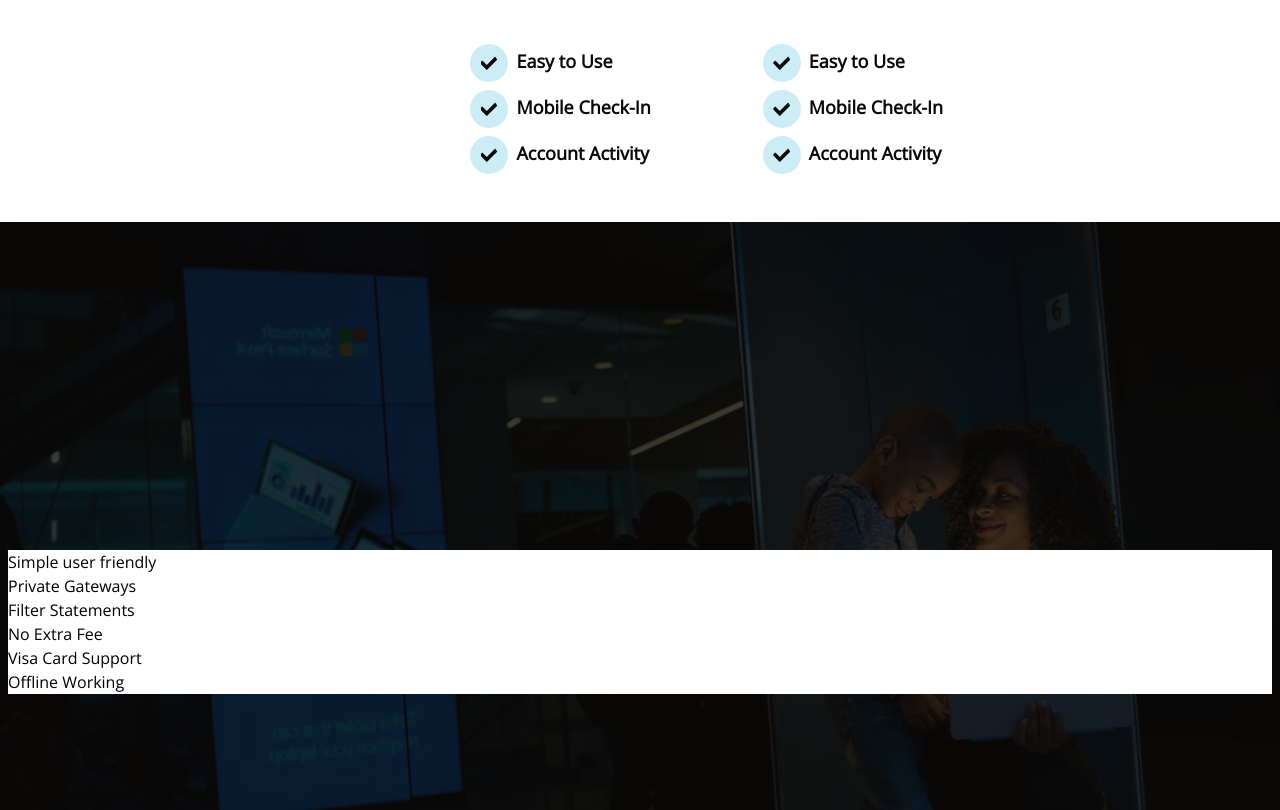
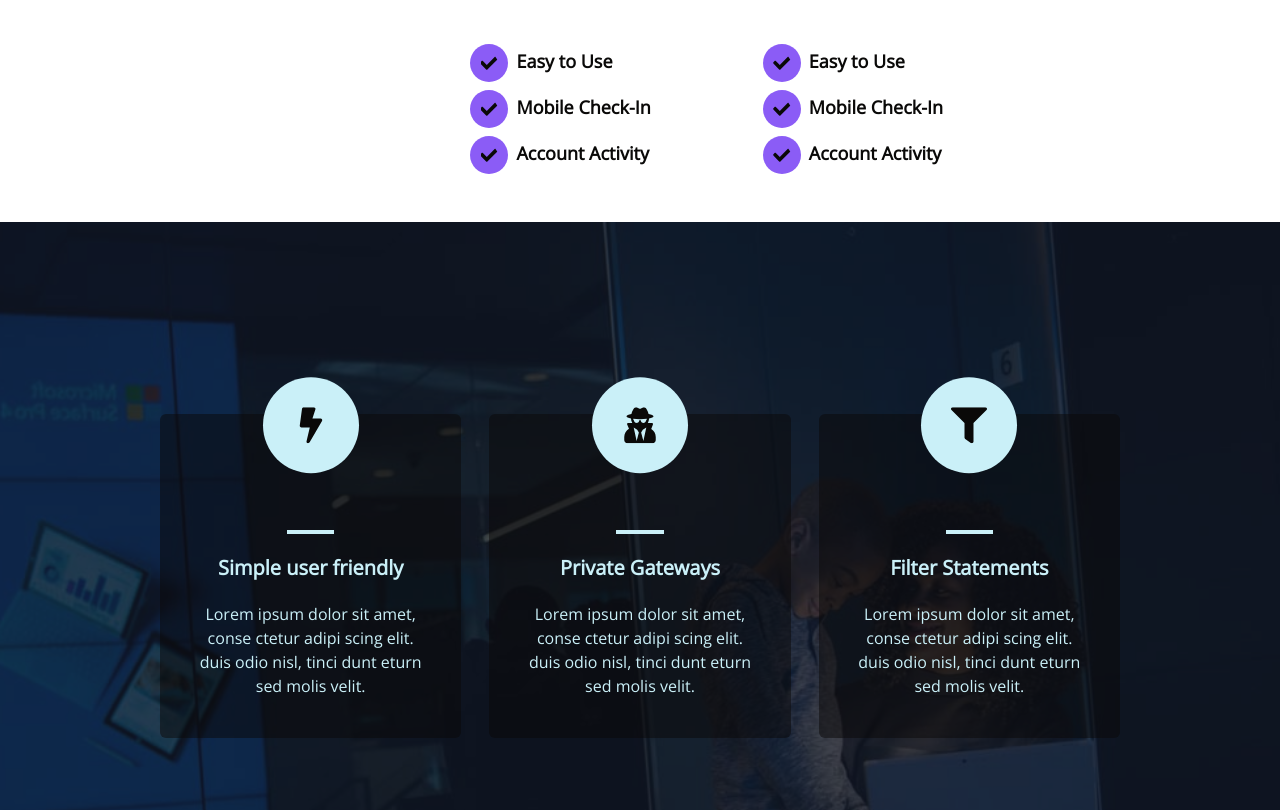
Before and after one commit to Victor-Umeh/gApp, a Next.js app: page / in a window 1280 px wide. Shown: the part 1940-2750 px from the top of the page. Built offline with nearby package versions, Linux system fonts and the light colour scheme.

Commit message:
features

```diff
--- a/src/app/page.tsx
+++ b/src/app/page.tsx
@@ -19,7 +19,7 @@ export default function Home() {
         <OverviewSection />
         <FeaturesSection />
 
-        {/* <MobileNav /> */}
+        <MobileNav />
       </main>
       {/* <Footer /> */}
     </>
--- a/src/components/features.tsx
+++ b/src/components/features.tsx
@@ -3,11 +3,16 @@ import { featuresData } from "@/utils/constants";
 
 const FeaturesSection = () => {
   return (
-    <section className="relative flex items-center justify-center min-h-screen p-2 bg-center bg-no-repeat bg-cover bg-support lg:bg-right">
-      <div className="absolute inset-0 backdrop-blur-4 opacity-80 bg-secondary" />
-      <section className="z-10 w-full bg-white">
+    <section className="relative flex justify-center min-h-screen  bg-center bg-no-repeat bg-cover bg-support lg:bg-right pt-[12rem] pb-[6rem]">
+      <div className="absolute inset-0 bg-gray-900/80" />
+
+      <section className="z-[5] w-[90%] grid mx-auto md:grid-cols-2 lg:grid-cols-3 gap-x-7 gap-y-[7rem] place-items-center md:px-[6rem]">
         {featuresData.map((data) => (
-          <FeatureCard>{data.heading}</FeatureCard>
+          <FeatureCard
+            heading={data.heading}
+            paragraph={data.paragraph}
+            Icon={data.Icon}
+          />
         ))}
       </section>
     </section>
--- a/src/components/intro.tsx
+++ b/src/components/intro.tsx
@@ -7,7 +7,7 @@ const IntroSection = () => {
   return (
     <header className="relative flex items-end justify-center min-h-screen bg-center bg-no-repeat bg-cover bg-hero lg:bg-right md:items-center font-roboto">
       <NavBar />
-      <div className="absolute w-full h-full opacity-80 bg-secondary" />
+      <div className="absolute w-full h-full bg-gray-900/80" />
 
       <section className="flex flex-col justify-center items-center md:flex-row relative md:w-[80%] max-w-[1000px] gap-[3rem] md:gap-[6rem] mt-[8rem] md:mt-[8.5rem]">
         <div className="flex flex-col gap-10 text-white md:order-last">
@@ -34,7 +34,7 @@ const IntroSection = () => {
             </a>
             <a
               href={"/store"}
-              className="py-3 px-7 text-sm  gap-2 font-bold w-[max-content] bg-violet-700 flex items-center justify-center text-main border-l border-slate-900 rounded-full hover:bg-secondary hover:text-white transition-all duration-300"
+              className="py-3 px-7 text-sm  gap-2 font-bold w-[max-content] bg-primary flex items-center justify-center text-main border-l border-slate-900 rounded-full hover:bg-secondary hover:text-white transition-all duration-300"
             >
               Google Play
               <AndriodIco className="text-lg" />
--- a/src/components/overview.tsx
+++ b/src/components/overview.tsx
@@ -1,10 +1,11 @@
 // import React from "react";
-import Image from "next/image";
 import mobileTop from "../../public/mobile-top.png";
 import mobileBottom from "../../public/mobile-bottom.png";
 import { Check } from "@/icons";
+import { Article } from "./ui/Article";
+import { ImageWrapper } from "./ui/ImageWrapper";
 
-type IArticleProps = {
+export type IArticleProps = {
   children: React.ReactNode;
   tag: string;
   headerBold: string;
@@ -12,45 +13,6 @@ type IArticleProps = {
   paragraph: string;
   style?: string;
 };
-
-const ImageWrapper = ({ src, alt }: { src: any; alt: string }) => (
-  <div className="w-full w-[400px] lg:w-[130%] max-w-[420px] bottom-0">
-    <Image src={src} alt={alt} className="w-full" />
-  </div>
-);
-
-const Article = ({
-  children,
-  tag,
-  headerBold,
-  headerLight,
-  paragraph,
-  style,
-}: IArticleProps) => (
-  <article
-    className={`flex flex-col gap-[3.2rem] text-center md:text-left  ${style}`}
-  >
-    <div className="relative ">
-      <span
-        aria-label="graphics pattern label"
-        className="absolute top-0 left-0 md:-left-6 border-[9px] border-[#1b6e56]/10 w-[60px] h-[60px] rounded-lg rotate-45"
-      />
-      <span
-        className="text-[#808080] text-lg font-[200] italic"
-        role="paragraph"
-        aria-label="article tag"
-      >
-        {tag}
-      </span>
-      <h3 className="text-[38px] font-bold">
-        {headerBold}
-        <span className="font-[200]"> {headerLight}</span> ?
-      </h3>
-    </div>
-    <p className="text-[18px] md:w-[60ch]">{paragraph}</p>
-    {children}
-  </article>
-);
 
 const OverviewSection = () => {
   return (
@@ -103,29 +65,29 @@ const OverviewSection = () => {
           <ul className="flex flex-col items-start w-full gap-4 md:gap-[7rem] md:flex-row">
             <div className="flex flex-col items-start space-y-2">
               <li className="font-semibold text-main text-[18px] group">
-                <Check className="inline w-[38px] h-[38px] p-[0.63rem] mr-2 text-5xl rounded-full bg-primary text-main group-hover:bg-secondary group-hover:text-secondary transition duration-500" />
+                <Check className="inline w-[38px] h-[38px] p-[0.63rem] mr-2 text-5xl rounded-full bg-violet-500 text-main group-hover:bg-secondary group-hover:text-secondary transition duration-500" />
                 Easy to Use
               </li>
               <li className="font-semibold text-main text-[18px] group">
-                <Check className="inline w-[38px] h-[38px] p-[0.63rem] mr-2 text-5xl rounded-full bg-primary text-main group-hover:bg-secondary group-hover:text-secondary transition duration-500" />
+                <Check className="inline w-[38px] h-[38px] p-[0.63rem] mr-2 text-5xl rounded-full bg-violet-500 text-main group-hover:bg-secondary group-hover:text-secondary transition duration-500" />
                 Mobile Check-In
               </li>
               <li className="font-semibold text-main text-[18px] group">
-                <Check className="inline w-[38px] h-[38px] p-[0.63rem] mr-2 text-5xl rounded-full bg-primary text-main group-hover:bg-secondary group-hover:text-secondary transition duration-500" />
+                <Check className="inline w-[38px] h-[38px] p-[0.63rem] mr-2 text-5xl rounded-full bg-violet-500 text-main group-hover:bg-secondary group-hover:text-secondary transition duration-500" />
                 Account Activity
               </li>
             </div>
             <div className="flex flex-col items-start space-y-2">
               <li className="font-semibold text-main text-[18px] group">
-                <Check className="inline w-[38px] h-[38px] p-[0.63rem] mr-2 text-5xl rounded-full bg-primary text-main group-hover:bg-secondary group-hover:text-secondary transition duration-500" />
+                <Check className="inline w-[38px] h-[38px] p-[0.63rem] mr-2 text-5xl rounded-full bg-violet-500 text-main group-hover:bg-secondary group-hover:text-secondary transition duration-500" />
                 Easy to Use
               </li>
               <li className="font-semibold text-main text-[18px] group">
-                <Check className="inline w-[38px] h-[38px] p-[0.63rem] mr-2 text-5xl rounded-full bg-primary text-main group-hover:bg-secondary group-hover:text-secondary transition duration-500" />
+                <Check className="inline w-[38px] h-[38px] p-[0.63rem] mr-2 text-5xl rounded-full bg-violet-500 text-main group-hover:bg-secondary group-hover:text-secondary transition duration-500" />
                 Mobile Check-In
               </li>
               <li className="font-semibold text-main text-[18px] group">
-                <Check className="inline w-[38px] h-[38px] p-[0.63rem] mr-2 text-5xl rounded-full bg-primary text-main group-hover:bg-secondary group-hover:text-secondary transition duration-500" />
+                <Check className="inline w-[38px] h-[38px] p-[0.63rem] mr-2 text-5xl rounded-full bg-violet-500 text-main group-hover:bg-secondary group-hover:text-secondary transition duration-500" />
                 Account Activity
               </li>
             </div>
--- /dev/null
+++ b/src/components/ui/Article.tsx
@@ -0,0 +1,34 @@
+import { IArticleProps } from "../overview";
+
+export const Article = ({
+  children,
+  tag,
+  headerBold,
+  headerLight,
+  paragraph,
+  style,
+}: IArticleProps) => (
+  <article
+    className={`flex flex-col gap-[3.2rem] text-center md:text-left  ${style}`}
+  >
+    <div className="relative ">
+      <span
+        aria-label="graphics pattern label"
+        className="absolute top-0 left-0 md:-left-6 border-[9px] border-[#1b6e56]/10 w-[60px] h-[60px] rounded-lg rotate-45"
+      />
+      <span
+        className="text-[#808080] text-lg font-[200] italic"
+        role="paragraph"
+        aria-label="article tag"
+      >
+        {tag}
+      </span>
+      <h3 className="text-[38px] font-bold">
+        {headerBold}
+        <span className="font-[200]"> {headerLight}</span> ?
+      </h3>
+    </div>
+    <p className="text-[18px] md:w-[60ch]">{paragraph}</p>
+    {children}
+  </article>
+);
--- /dev/null
+++ b/src/components/ui/ImageWrapper.tsx
@@ -0,0 +1,7 @@
+import Image from "next/image";
+
+export const ImageWrapper = ({ src, alt }: { src: any; alt: string }) => (
+  <div className="w-full w-[400px] lg:w-[130%] max-w-[420px] bottom-0">
+    <Image src={src} alt={alt} className="w-full" />
+  </div>
+);
--- a/src/components/ui/featureCard.tsx
+++ b/src/components/ui/featureCard.tsx
@@ -1,7 +1,19 @@
 import React from "react";
-
-const FeatureCard = ({ children }: { children: React.ReactNode }) => {
-  return <div>{children}</div>;
+type IProps = {
+  heading: string;
+  paragraph: string;
+  Icon: any;
 };
 
+const FeatureCard = ({ heading, paragraph, Icon }: IProps) => (
+  <figure className="max-w-[500px] bg-secondary/50  flex flex-col gap-5 items-center justify-center pb-10 px-8 rounded-md text-center text-secondary -z-10">
+    <span className="-translate-y-[2.3rem] bg-primary w-[6rem] h-[6rem] rounded-full text-4xl text-main  flex items-center justify-center">
+      <Icon />
+    </span>
+    <div className="w-[20%] h-[4px] bg-primary" />
+    <h3 className="text-xl font-bold">{heading}</h3>
+    <p>{paragraph}</p>
+  </figure>
+);
+
 export default FeatureCard;
--- a/src/components/ui/mobileNav.tsx
+++ b/src/components/ui/mobileNav.tsx
@@ -3,7 +3,7 @@ import Link from "next/link";
 
 const MobileNav = () => {
   return (
-    <nav className="fixed bottom-0 flex w-full md:hidden font-open">
+    <nav className="fixed bottom-0 flex w-full md:hidden font-open z-10">
       <a
         href={"/store"}
         className="py-5 text-[1rem] gap-2 font-bold w-full bg-primary flex items-center justify-center text-primary border-r border-slate-900"
--- a/src/utils/constants.ts
+++ b/src/utils/constants.ts
@@ -3,10 +3,10 @@ import { Bolt, User, Filter, Money, Visa, PowerOff } from "@/icons";
 const text =
   "Lorem ipsum dolor sit amet, conse ctetur adipi scing elit. duis odio nisl, tinci dunt eturn sed molis velit.";
 export const featuresData = [
-  { heading: "Simple user friendly", paragraph: text, logo: Bolt },
-  { heading: "Private Gateways", paragraph: text, logo: User },
-  { heading: "Filter Statements", paragraph: text, logo: Filter },
-  { heading: "No Extra Fee", paragraph: text, logo: Money },
-  { heading: "Visa Card Support", paragraph: text, logo: Visa },
-  { heading: "Offline Working", paragraph: text, logo: PowerOff },
+  { heading: "Simple user friendly", paragraph: text, Icon: Bolt },
+  { heading: "Private Gateways", paragraph: text, Icon: User },
+  { heading: "Filter Statements", paragraph: text, Icon: Filter },
+  { heading: "No Extra Fee", paragraph: text, Icon: Money },
+  { heading: "Visa Card Support", paragraph: text, Icon: Visa },
+  { heading: "Offline Working", paragraph: text, Icon: PowerOff },
 ];
--- a/tailwind.config.ts
+++ b/tailwind.config.ts
@@ -9,7 +9,7 @@ const config: Config = {
   theme: {
     extend: {
       backgroundColor: {
-        primary: "#cdedf6",
+        primary: "#caf0f8",
         secondary: "#0a0908",
       },
       backgroundImage: {
@@ -25,7 +25,7 @@ const config: Config = {
       },
       colors: {
         main: "#0a0908",
-        secondary: "#cdedf6",
+        secondary: "#caf0f8",
       },
     },
   },
```
